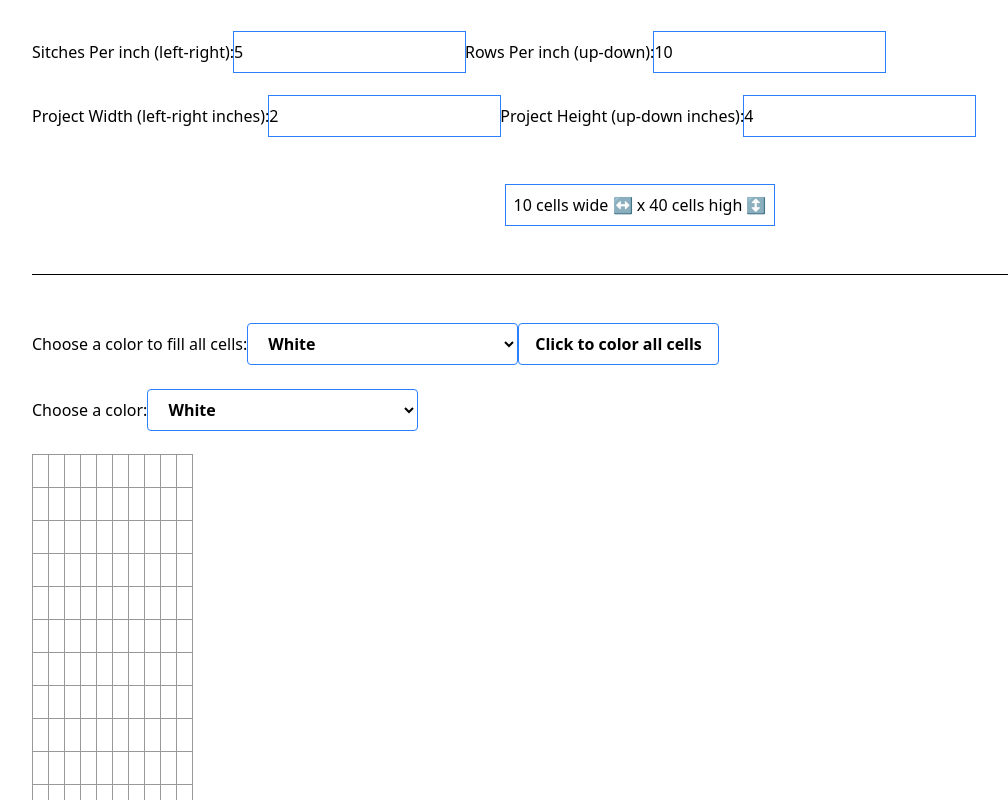
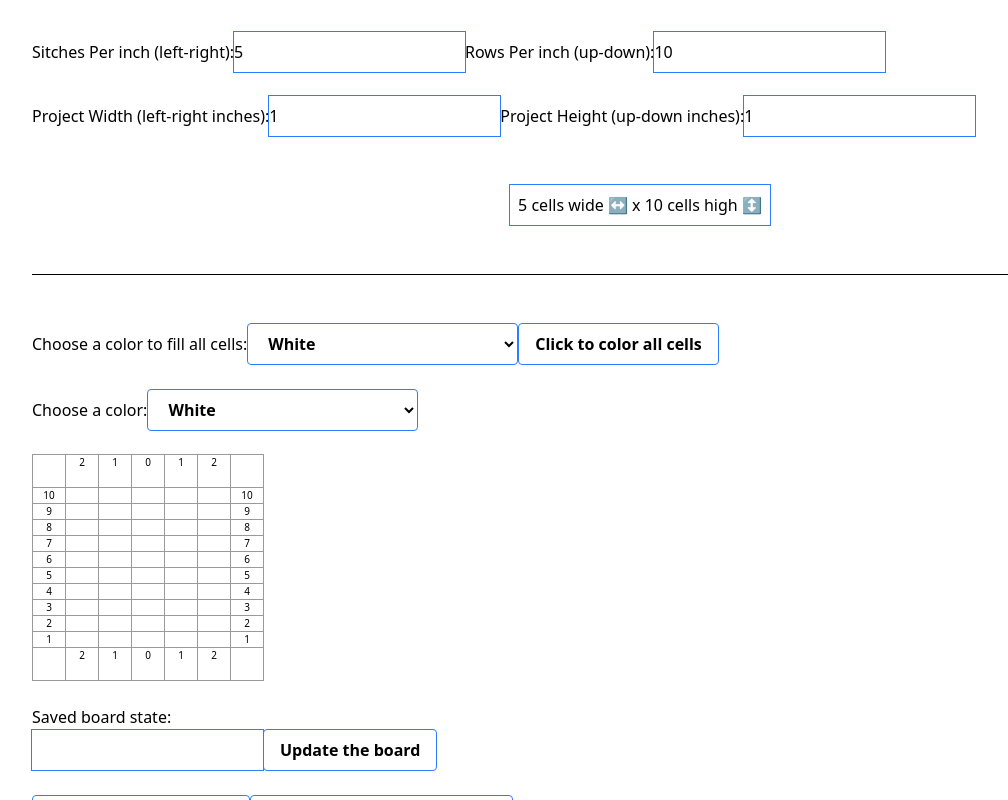
Before and after one commit to aliunwala/knitting, a Next.js app: page / in a window 1280 px wide. Shown: the top 800 px of the page, without its empty margins (0-1008 px from the left). Built offline with nearby package versions, Linux system fonts and the light colour scheme.

Commit message:
Pushing to server to see render times

```diff
--- a/src/app/components/board.tsx
+++ b/src/app/components/board.tsx
@@ -1,15 +1,23 @@
 "use client";
 // import { on } from "events";
 import Cell from "./cell";
-import { useEffect, useState } from "react";
+import { useCallback, useEffect, useState } from "react";
 import {
   copyTextToClipboard,
   downloadText,
   initalBoardState,
   modify2DArray,
+  cellDimensions,
 } from "../utils/helperFunctions";
 import ColorSelect from "./select";
+import BoardBorderTopBottom from "./boardBorderTopBottom";
+import BoardBorderSide from "./boardBorderSide";
+import BoardCenter from "./boardCenter";
+
 export default function Board() {
+  /**
+   * Constants
+   */
   const colorsEnum = {
     White: "#FFFFFF",
     Red: "#FF0000",
@@ -18,44 +26,82 @@ export default function Board() {
     Orange: "#FFA500",
     Purple: "#9F2B68",
   };
+  const defaultCellWidth = 34;
+  const defaultCellHeight = 34;
+  /**
+   * State & Derived State
+   */
   const [stichesPerInch, setStichesPerInch] = useState(5);
   const [rowsPerInch, setRowsPerInch] = useState(10);
-  const [projectWidth, setProjectWidth] = useState(2);
-  const [projectHeight, setProjectHeight] = useState(4);
+  const [projectWidth, setProjectWidth] = useState(1);
+  const [projectHeight, setProjectHeight] = useState(1);
   const [fillColor, setFillColor] = useState("#FFFFFF");
   const [cellColor, setCellColor] = useState("#FFFFFF");
   const [userSavedBoardState, setUserSavedBoardState] = useState("");
-  const rowLen = stichesPerInch * projectWidth;
-  const rowNum = rowsPerInch * projectHeight;
+  const numberOfCellsWide = stichesPerInch * projectWidth;
+  const numberOfCellsTall = rowsPerInch * projectHeight;
+  const { cellHeight, cellWidth } = cellDimensions(
+    projectWidth,
+    projectHeight,
+    numberOfCellsWide,
+    numberOfCellsTall,
+    defaultCellWidth,
+    defaultCellHeight
+  );
+  const [board, setBoard] = useState(
+    initalBoardState(numberOfCellsWide, numberOfCellsTall)
+  );
 
-  const [board, setBoard] = useState(initalBoardState(rowLen, rowNum));
-
+  /**
+   * Effects
+   */
   useEffect(() => {
     console.log("Setting initial board state");
-    if (board.length !== rowNum || board[0].length !== rowLen) {
-      setBoard(initalBoardState(rowLen, rowNum));
+    if (
+      board.length !== numberOfCellsTall ||
+      board[0].length !== numberOfCellsWide
+    ) {
+      setBoard(initalBoardState(numberOfCellsWide, numberOfCellsTall));
     }
-  }, [rowLen, rowNum, board]);
+  }, [numberOfCellsWide, numberOfCellsTall, board]);
 
-  function handleCellClick(e: any, row: number, col: number) {
-    const newCell = { ...board[row][col], color: cellColor };
-    setBoard((state) => modify2DArray(state, row, col, newCell));
-  }
+  /**
+   * Handlers
+   */
+  const handleCellClick = useCallback(
+    (row: number, col: number) => {
+      const newCell = { color: cellColor };
+      setBoard((state) => modify2DArray(state, row, col, newCell));
+    },
+    [cellColor]
+  );
+  //   function handleCellClick(e: any, row: number, col: number) {
+  //     const newCell = { ...board[row][col], color: cellColor };
+  //     setBoard((state) => modify2DArray(state, row, col, newCell));
+  //   }
   function handleColorAllCellsToOneColor(e: any) {
     // setFillColor(e.target.value);
-    setBoard((state) => initalBoardState(rowLen, rowNum, fillColor));
+    setBoard((state) =>
+      initalBoardState(numberOfCellsWide, numberOfCellsTall, fillColor)
+    );
   }
 
   return (
     <>
+      {/**
+       * User inputs
+       */}
       <label htmlFor="StitchesPerInch">Sitches Per inch (left-right):</label>
       <input
         type="number"
         id="StitchesPerInch"
         name="StitchesPerInch"
-        min="1"
         value={stichesPerInch}
-        onChange={(e) => setStichesPerInch(Number(e.target.value))}
+        onChange={(e) => {
+          if (Number(e.target.value) >= 1 && Number(e.target.value) <= 25) {
+            setStichesPerInch(Number(e.target.value));
+          }
+        }}
         className="outline-solid outline outline-blue-500 h-10"
       ></input>
 
@@ -64,9 +110,12 @@ export default function Board() {
         type="number"
         id="RowsPerInch"
         name="RowsPerInch"
-        min="1"
         value={rowsPerInch}
-        onChange={(e) => setRowsPerInch(Number(e.target.value))}
+        onChange={(e) => {
+          if (Number(e.target.value) >= 1 && Number(e.target.value) <= 25) {
+            setRowsPerInch(Number(e.target.value));
+          }
+        }}
         className="outline-solid outline outline-blue-500 h-10"
       ></input>
       <br></br>
@@ -99,14 +148,20 @@ export default function Board() {
       <br></br>
       <br></br>
       <br></br>
+      {/**
+       * Display the cell calculations based on user inputs
+       */}
       <div className="flex items-center justify-center">
-        <div className="border-blue-500 border p-2">{`${rowLen} cells wide ↔️ x ${rowNum} cells high ↕️`}</div>
+        <div className="border-blue-500 border p-2">{`${numberOfCellsWide} cells wide ↔️ x ${numberOfCellsTall} cells high ↕️`}</div>
       </div>
       <br></br>
       <br></br>
       <hr></hr>
       <br></br>
       <br></br>
+      {/**
+       * Cell painting options
+       */}
       <ColorSelect
         label={"Choose a color to fill all cells:"}
         cellColor={fillColor}
@@ -132,27 +187,49 @@ export default function Board() {
 
       <br></br>
       <br></br>
-      {board.map((rowArr: Array<any>, row, arr) => {
-        return (
-          <div key={row + "divforcells"} className="flex">
-            {rowArr.map((cellVal: any, col) => {
-              return (
-                <Cell
-                  key={row + "_" + col}
-                  row={row}
-                  col={col}
-                  cellColor={board[row][col].color}
-                  projectWidth={projectWidth}
-                  projectHeight={projectHeight}
-                  handleCellClick={(e) => handleCellClick(e, row, col)}
-                ></Cell>
-              );
-            })}
-          </div>
-        );
-      })}
+      {/**
+       * Actual board with cells
+       */}
+      <BoardBorderTopBottom
+        numberOfCellsWide={numberOfCellsWide}
+        cellWidth={cellWidth}
+        defaultCellHeight={defaultCellHeight}
+      ></BoardBorderTopBottom>
+      <div className="flex">
+        <div>
+          <BoardBorderSide
+            numberOfCellsTall={numberOfCellsTall}
+            cellHeight={cellHeight}
+            cellWidth={cellWidth}
+          ></BoardBorderSide>
+        </div>
+        <div>
+          <BoardCenter
+            board={board}
+            cellWidth={cellWidth}
+            cellHeight={cellHeight}
+            handleCellClick={handleCellClick}
+          ></BoardCenter>
+        </div>
+        <div>
+          {" "}
+          <BoardBorderSide
+            numberOfCellsTall={numberOfCellsTall}
+            cellHeight={cellHeight}
+            cellWidth={cellWidth}
+          ></BoardBorderSide>
+        </div>
+      </div>
+      <BoardBorderTopBottom
+        numberOfCellsWide={numberOfCellsWide}
+        cellWidth={cellWidth}
+        defaultCellHeight={defaultCellHeight}
+      ></BoardBorderTopBottom>
       <br></br>
 
+      {/**
+       * Update the board with saved state
+       */}
       <form
         onSubmit={(e) => {
           e.preventDefault();
@@ -194,6 +271,9 @@ export default function Board() {
       </form>
 
       <br></br>
+      {/**
+       * Copy state to clipboard
+       */}
       <button
         onClick={() => {
           const boardStateToPrint = String(
@@ -213,6 +293,10 @@ export default function Board() {
       >
         Copy state to clipboard
       </button>
+
+      {/**
+       * Download state to file
+       */}
       <button
         onClick={() => {
           const boardStateToPrint = String(
--- /dev/null
+++ b/src/app/components/boardBorderSide.tsx
@@ -0,0 +1,31 @@
+import Cell from "./cell";
+type BoardBorderSideProps = {
+  numberOfCellsTall: number;
+  cellHeight: number;
+  cellWidth: number;
+};
+export default function BoardBorderSide({
+  numberOfCellsTall,
+  cellHeight,
+  cellWidth,
+}: BoardBorderSideProps) {
+  return (
+    <>
+      {" "}
+      {Array(numberOfCellsTall)
+        .fill(0)
+        .map((val, idx) => {
+          return (
+            <Cell
+              key={idx + "_" + "borderCellSide"}
+              cellHeight={cellHeight}
+              cellWidth={cellWidth}
+              isBorderCell={true}
+            >
+              {numberOfCellsTall - idx}
+            </Cell>
+          );
+        })}
+    </>
+  );
+}
--- /dev/null
+++ b/src/app/components/boardBorderTopBottom.tsx
@@ -0,0 +1,42 @@
+import Cell from "./cell";
+type BoardBorderTopBottomProps = {
+  numberOfCellsWide: number;
+  cellWidth: number;
+  defaultCellHeight: number;
+};
+export default function BoardBorderTopBottom({
+  numberOfCellsWide,
+  cellWidth,
+  defaultCellHeight,
+}: BoardBorderTopBottomProps) {
+  const midpoint = Math.floor((numberOfCellsWide + 2) / 2);
+
+  return (
+    <div className="flex">
+      {Array(numberOfCellsWide + 2)
+        .fill(0)
+        .map((val, idx) => {
+          let res;
+          if (idx < midpoint) {
+            res = midpoint - idx;
+          } else {
+            res = idx - midpoint;
+          }
+
+          if (idx === 0 || idx === numberOfCellsWide + 1) {
+            res = "";
+          }
+          return (
+            <Cell
+              key={idx + "_" + "borderCellTop"}
+              cellHeight={defaultCellHeight}
+              cellWidth={cellWidth}
+              isBorderCell={true}
+            >
+              {res}
+            </Cell>
+          );
+        })}
+    </div>
+  );
+}
--- /dev/null
+++ b/src/app/components/boardCenter.tsx
@@ -0,0 +1,38 @@
+import Cell from "./cell";
+
+type BoardCenterProps = {
+  board: Array<Array<any>>;
+  cellWidth: number;
+  cellHeight: number;
+  handleCellClick: (row: number, col: number) => void;
+};
+
+export default function BoardCenter({
+  board,
+  cellWidth,
+  cellHeight,
+  handleCellClick,
+}: BoardCenterProps) {
+  const boardCellsResult = board.map((rowArr: Array<any>, row, arr) => {
+    return (
+      <div key={row + "divforcells"} className="flex">
+        {rowArr.map((cellVal: any, col) => {
+          return (
+            <Cell
+              key={row + "_" + col + "_boardCell"}
+              //   cellColor={"#ff0000"}
+              cellColor={cellVal.color}
+              cellHeight={cellHeight}
+              cellWidth={cellWidth}
+              row={row}
+              col={col}
+              handleCellClick={handleCellClick}
+            ></Cell>
+          );
+        })}
+      </div>
+    );
+  });
+
+  return boardCellsResult;
+}
--- a/src/app/components/cell.tsx
+++ b/src/app/components/cell.tsx
@@ -1,36 +1,37 @@
+import React from "react";
 import { MouseEventHandler } from "react";
 
 type CellProps = {
-  handleCellClick?: MouseEventHandler<HTMLElement>;
+  // handleCellClick?: MouseEventHandler<HTMLElement>;
+  handleCellClick: (row: number, col: number) => void;
   children?: any;
-  row?: number;
-  col?: number;
+  row: number;
+  col: number;
   cellColor?: string;
-  projectWidth: number;
-  projectHeight: number;
+  // projectWidth: number;
+  // projectHeight: number;
+  // numberOfCellsWide: number;
+  // numberOfRowsTall: number;
+  isBorderCell?: boolean;
+  cellHeight: number;
+  cellWidth: number;
 };
 
-export default function Cell({
+function MyCell({
   children,
+  cellColor,
+  isBorderCell = false,
+  cellHeight,
+  cellWidth,
   row,
   col,
-  cellColor,
-  projectWidth,
-  projectHeight,
   handleCellClick,
 }: CellProps) {
   // function onMouseOverHandler() {
   //   console.log("onMouseOverHandler");
   // }
-  let cellWidth = 34;
-  let cellHeight = 34;
-  if (projectHeight > projectWidth) {
-    cellWidth = Math.floor(cellWidth * (projectWidth / projectHeight));
-  }
-  if (projectWidth > projectHeight) {
-    cellHeight = Math.floor(cellHeight * (projectHeight / projectWidth));
-  }
-  return (
+
+  const boardCell = (
     <div
       className="cell"
       style={{
@@ -38,8 +39,29 @@ export default function Cell({
         minHeight: `${cellHeight}px`,
         minWidth: `${cellWidth}px`,
       }}
-      onClick={handleCellClick}
+      onClick={(e) => handleCellClick(row, col)}
       // onMouseOver={onMouseOverHandler}
-    ></div>
+    >
+      {children}
+    </div>
   );
+
+  const borderCell = (
+    <div
+      className="cell"
+      style={{
+        minHeight: `${cellHeight}px`,
+        minWidth: `${cellWidth}px`,
+        maxHeight: `${cellHeight}px`,
+        maxWidth: `${cellWidth}px`,
+      }}
+    >
+      {children}
+    </div>
+  );
+
+  return <>{isBorderCell ? borderCell : boardCell}</>;
 }
+const Cell = React.memo(MyCell);
+
+export default Cell;
--- /dev/null
+++ b/src/app/components/column.tsx
@@ -0,0 +1,15 @@
+import { memo } from "react";
+
+function Column({ player, onClick }: any) {
+  console.log(`Render player ${player.name}`);
+  return (
+    <tr>
+      <td>{player.name}</td>
+      <td>{player.age}</td>
+      <td>{player.team}</td>
+      <button onClick={() => onClick(player)}>Delete</button>
+    </tr>
+  );
+}
+
+export default memo(Column);
--- a/src/app/globals.css
+++ b/src/app/globals.css
@@ -3,9 +3,9 @@
   background: #fff;
   border: 1px solid #999;
   /* float: left; */
-  font-size: 24px;
-  font-weight: bold;
-  line-height: 34px;
+  font-size: 10px;
+  /* font-weight: bold; */
+  /* line-height: 34px; */
   /* height: 34px; */
   margin-right: -1px;
   margin-top: -1px;
--- a/src/app/page.tsx
+++ b/src/app/page.tsx
@@ -1,15 +1,78 @@
 // import Image from "next/image";
 // import Game from "@/app/components/tickTackToe";
 // import Cell from "@/app/components/cell";
+"use client";
+import { useState, useCallback } from "react";
 import Board from "./components/board";
+import Column from "./components/column";
 export default function Home() {
   return (
     <>
-      <div className="ml-8 mr-8 mt-8">
+      <div className="m-8">
+        {/* <App></App> */}
         <Board></Board>
       </div>
     </>
   );
+
+  function App() {
+    const data = [
+      {
+        name: "lebron",
+        age: 36,
+        team: "lakers",
+      },
+      {
+        name: "chris",
+        age: 36,
+        team: "suns",
+      },
+      {
+        name: "james",
+        age: 32,
+        team: "nets",
+      },
+      {
+        name: "lebron1",
+        age: 36,
+        team: "lakers1",
+      },
+      {
+        name: "chris1",
+        age: 36,
+        team: "suns1",
+      },
+      {
+        name: "james1",
+        age: 32,
+        team: "nets1",
+      },
+    ];
+    const [players, setPlayers] = useState(data);
+    const handleClick = useCallback((deleted: any) => {
+      console.log(deleted);
+      setPlayers((prevState) =>
+        prevState.filter((player) => player.name !== deleted.name)
+      );
+    }, []);
+
+    return (
+      <>
+        <table>
+          <tr>
+            <td>name</td>
+            <td>age</td>
+            <td>team</td>
+          </tr>
+          {players.map((p) => (
+            <Column key={p.name} player={p} onClick={handleClick} />
+          ))}
+        </table>
+        {/* This button makes no sense */}
+        {/* <button onClick={() => handleClick(players[0])}>Delete</button> */}
+      </>
+    );
+  }
 
   // <div className="grid grid-rows-[20px_1fr_20px] items-center justify-items-center min-h-screen p-8 pb-20 gap-16 sm:p-20 font-[family-name:var(--font-geist-sans)]">
   //   <main className="flex flex-col gap-8 row-start-2 items-center sm:items-start">
--- a/src/app/utils/helperFunctions.tsx
+++ b/src/app/utils/helperFunctions.tsx
@@ -79,3 +79,43 @@ export function initalBoardState(
   }
   return boardState;
 }
+
+export function cellDimensions(
+  projectWidth: number,
+  projectHeight: number,
+  numberOfCellsWide: number,
+  numberOfRowsTall: number,
+  defaultCellWidth: number,
+  defaultCellHeight: number
+) {
+  let cellWidth = defaultCellWidth;
+  let cellHeight = defaultCellHeight;
+  if (projectHeight === projectWidth) {
+    if (numberOfCellsWide > numberOfRowsTall) {
+      //We are too wide try to make square with height
+      const currentHeight = cellHeight * numberOfRowsTall;
+      cellWidth = currentHeight / numberOfCellsWide;
+      // cellWidth = Math.floor(cellWidth * (projectWidth / projectHeight));
+    }
+    if (numberOfRowsTall > numberOfCellsWide) {
+      // Too tall try to make square with width
+      const currentWidth = cellWidth * numberOfCellsWide;
+      cellHeight = currentWidth / numberOfRowsTall;
+    }
+  }
+
+  if (projectHeight > projectWidth) {
+    const maxLength = cellHeight * numberOfCellsWide;
+    cellHeight =
+      (projectHeight / projectWidth) * (maxLength / numberOfRowsTall);
+    // console.log({ maxLength, cellWidth });
+  }
+
+  if (projectWidth > projectHeight) {
+    const maxLength = cellWidth * numberOfCellsWide;
+    cellHeight =
+      (maxLength / numberOfRowsTall) * (projectHeight / projectWidth);
+    // console.log({ maxLength, cellWidth });
+  }
+  return { cellWidth, cellHeight };
+}
```
